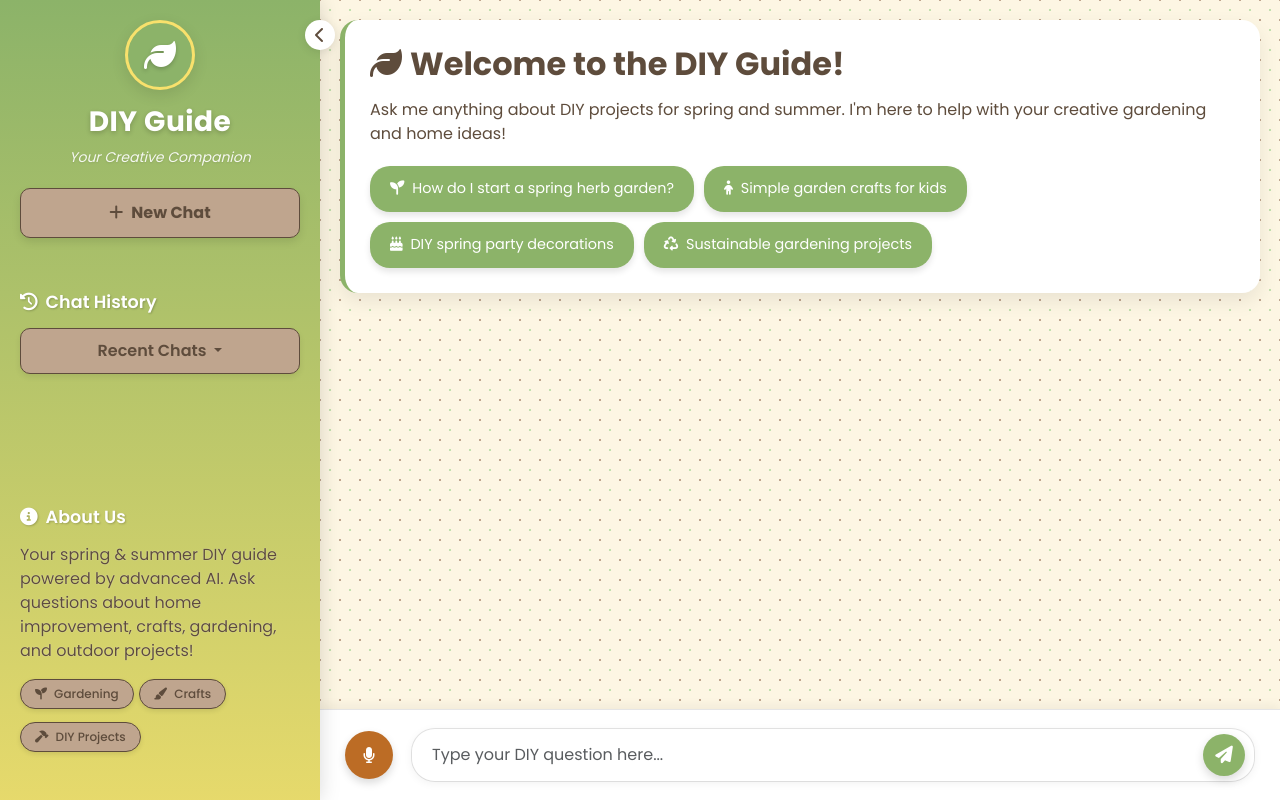
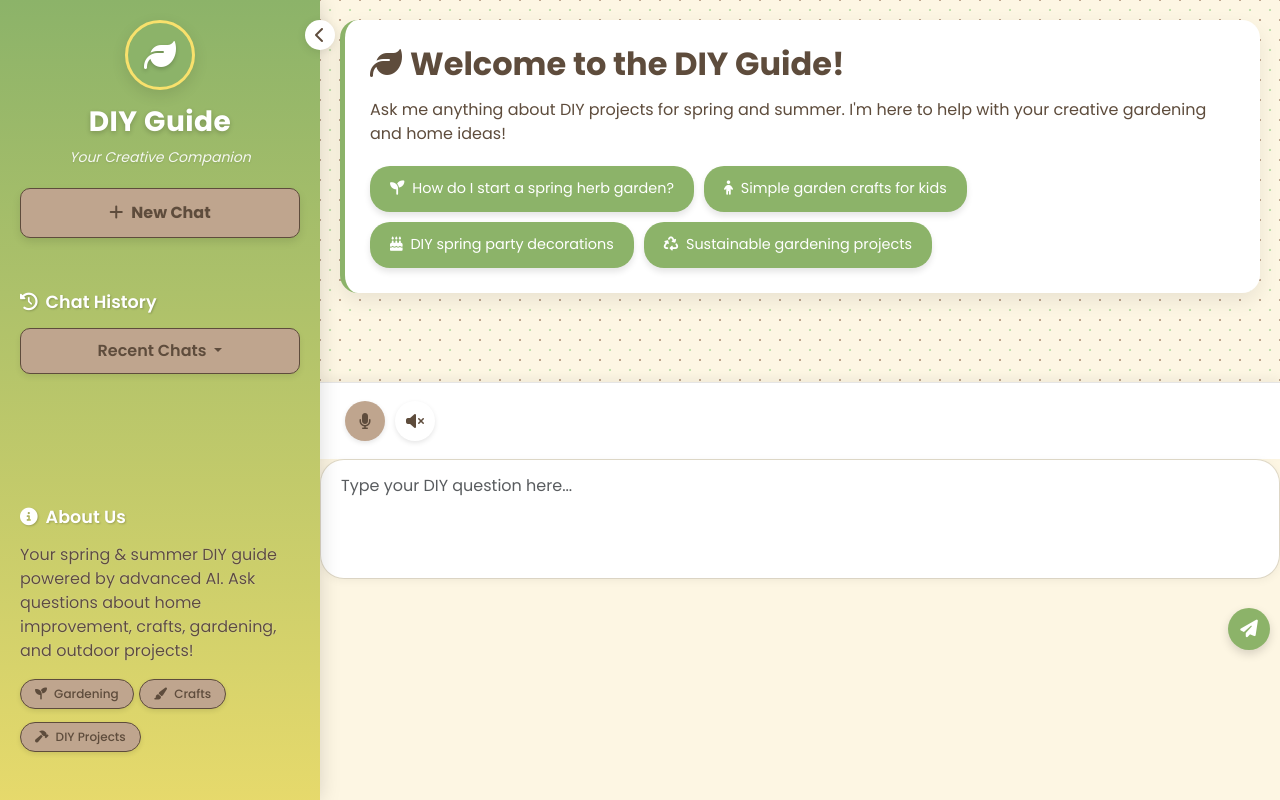
Before and after one commit to utkarsh-raj7/DIY-Guide-Chatbot, a Flask app: page / in a window 1280 px wide. Run offline with Flask 3, Linux system fonts and the light colour scheme; some libraries are stand-ins or nearby versions.

Commit message:
Enhance user interface with text-to-speech and improved copy functionality.
Replit-Commit-Author: Agent
Replit-Commit-Session-Id: c3111c99-b9bd-46e6-bd8b-c7347740a774
Replit-Commit-Screenshot-Url: https://storage.googleapis.com/screenshot-production-us-central1/2638bb54-82d8-4bd9-b141-b5275c3d5558/6faeeac4-6a90-4210-891f-dd541a859116.jpg

```diff
--- a/static/css/styles.css
+++ b/static/css/styles.css
@@ -1179,3 +1179,45 @@ button:focus, textarea:focus, input:focus {
     color: #333;
     line-height: 1.4;
 }
+
+/* Voice input and TTS button styles */
+.btn-circle {
+    width: 40px;
+    height: 40px;
+    border-radius: 50%;
+    padding: 0;
+    display: flex;
+    align-items: center;
+    justify-content: center;
+    background-color: var(--spring-light-brown);
+    color: var(--spring-brown);
+    border: none;
+    margin-right: 10px;
+    box-shadow: 0 2px 5px rgba(0, 0, 0, 0.1);
+    transition: all 0.2s ease;
+}
+
+.btn-circle:hover {
+    transform: scale(1.1);
+    background-color: var(--spring-sage);
+    color: white;
+}
+
+.btn-circle.active {
+    background-color: var(--spring-sage);
+    color: white;
+}
+
+.audio-controls {
+    display: flex;
+    align-items: center;
+    margin-right: 10px;
+}
+
+#volume-btn {
+    background-color: var(--spring-light-yellow);
+}
+
+#volume-btn.active {
+    background-color: var(--spring-sage);
+}
--- a/static/js/audio.js
+++ b/static/js/audio.js
@@ -16,6 +16,7 @@ document.addEventListener('DOMContentLoaded', function() {
     let isRecording = false;
 
     // Add event listeners
+    // Add click event listener to the record button
     if (micButton) {
         micButton.addEventListener('click', function() {
             if (!isRecording) {
@@ -25,6 +26,7 @@ document.addEventListener('DOMContentLoaded', function() {
             }
         });
     }
+    // Add click event listener to the volume button
 
     if (volumeButton) {
         volumeButton.addEventListener('click', toggleTTS);
--- a/static/js/chat.js
+++ b/static/js/chat.js
@@ -292,7 +292,7 @@ document.addEventListener('DOMContentLoaded', function() {
                     if (messageEl) {
                         const contentEl = messageEl.querySelector('.message-content');
                         if (contentEl) {
-                            copyMessageToClipboard(contentEl.textContent);
+                            copyMessageToClipboard(contentEl.innerText);
                         }
                     }
                 }
--- a/templates/index.html
+++ b/templates/index.html
@@ -94,9 +94,13 @@
                 <!-- Input Area -->
                 <div class="input-container">
                     <div class="audio-controls">
+                <div class="audio-controls">
                         <!-- Voice menu and controls will be added here via JavaScript -->
                         <button id="record-btn" class="btn btn-circle" title="Record audio message">
                             <i class="fas fa-microphone"></i>
+                        </button>
+                        <button id="volume-btn" class="btn btn-circle" title="Toggle text-to-speech">
+                            <i class="fas fa-volume-mute"></i>
                         </button>
                         <div id="recording-indicator" class="recording-indicator d-none">
                             <span class="recording-pulse"></span>
@@ -109,6 +113,9 @@
                             </button>
                             <button id="cancel-audio-btn" class="btn btn-sm btn-danger" title="Cancel">
                                 <i class="fas fa-times"></i>
+                            </button>
+                        </div>
+                    </div>
                             </button>
                         </div>
                     </div>
```
